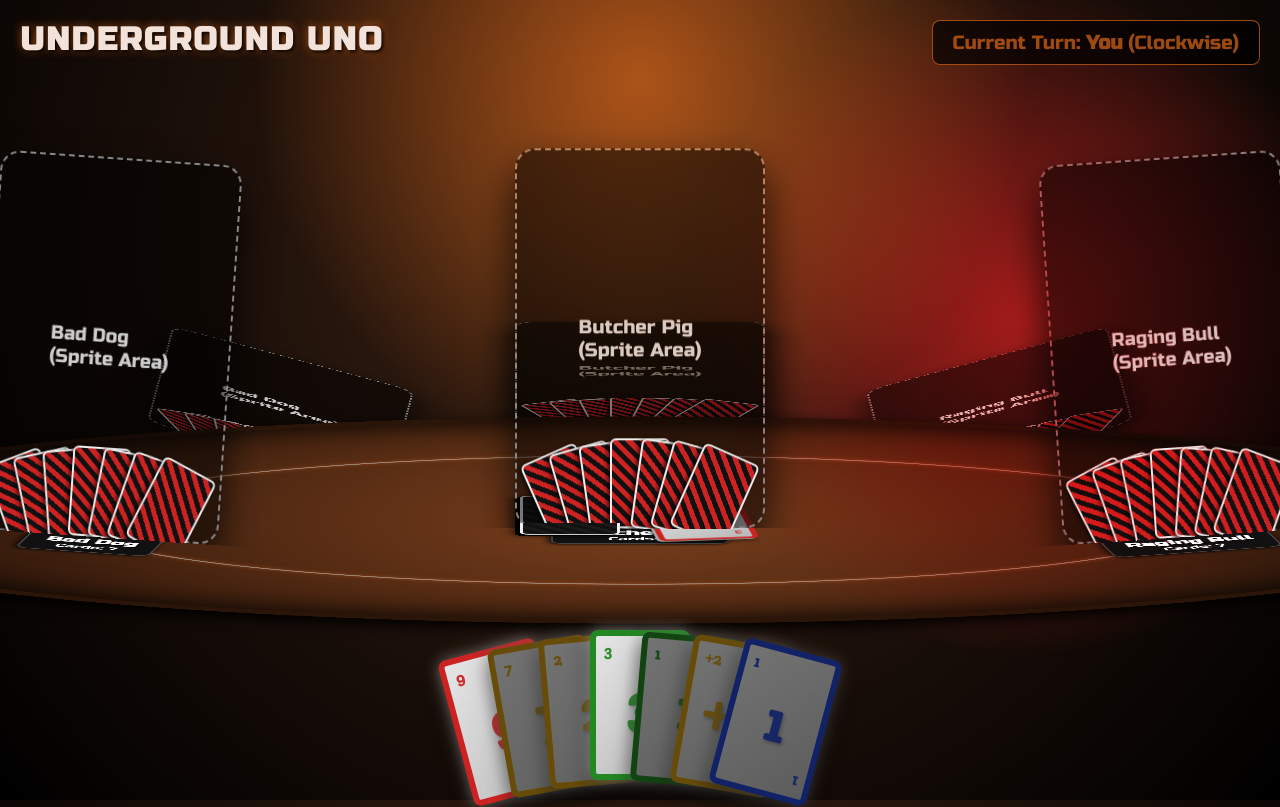
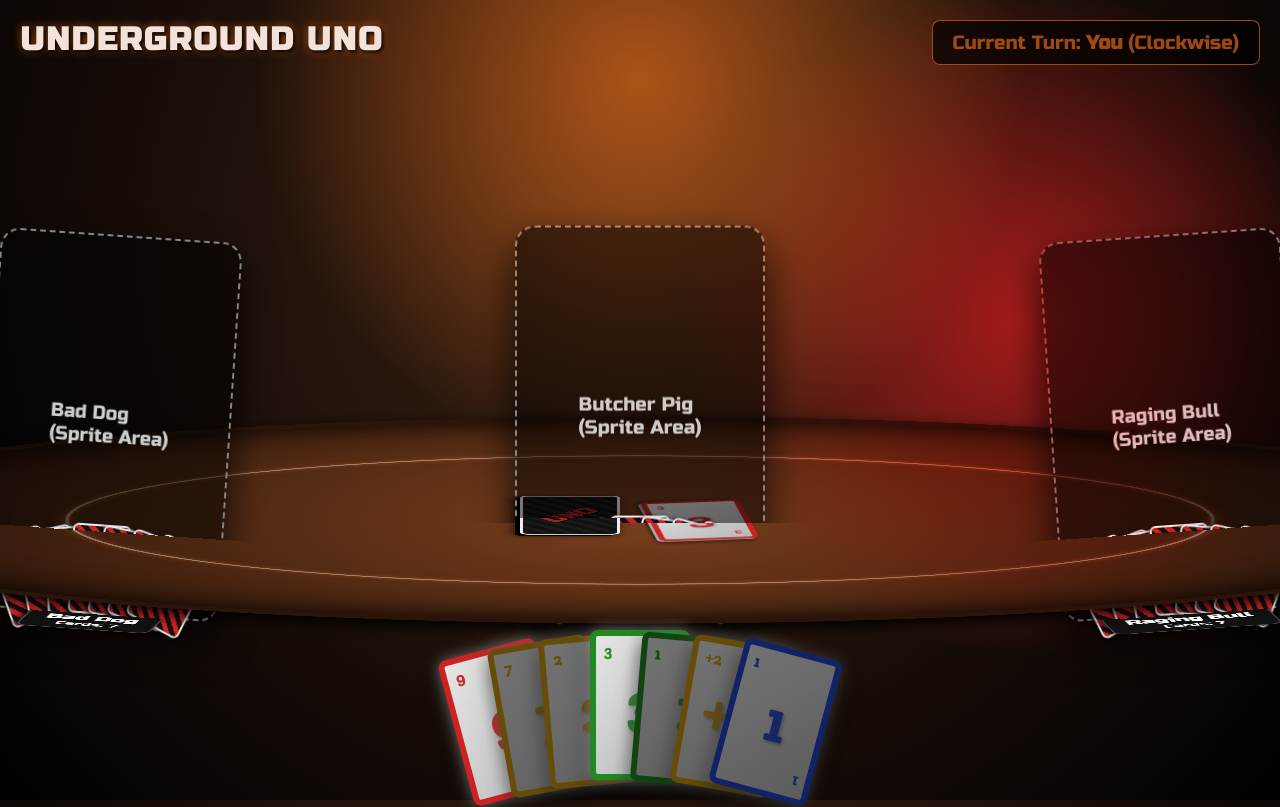
Before and after one commit to Tenko101/birth, a React (Vite) app in the folder poker-uno/: page / in a window 1280 px wide. Shown: the top 807 px of the page. Built offline with nearby package versions, Linux system fonts and the light colour scheme.

Commit message:
Fix duplicate opponents and overlay issues

```diff
--- a/poker-uno/src/App.jsx
+++ b/poker-uno/src/App.jsx
@@ -263,12 +263,6 @@ function App() {
           </div>
         </div>
 
-        <div className="opponents-container">
-          <PlayerSprite name="Bad Dog" cardsCount={hands[1].length} className="left" isActive={turn === 1} />
-          <PlayerSprite name="Butcher Pig" cardsCount={hands[2].length} className="center" isActive={turn === 2} />
-          <PlayerSprite name="Raging Bull" cardsCount={hands[3].length} className="right" isActive={turn === 3} />
-        </div>
-
         <div className={`player-hand-container ${turn === 0 ? 'active-turn' : ''}`}>
           <div className="hand">
             {hands[0].map((card, index) => {
--- a/poker-uno/src/index.css
+++ b/poker-uno/src/index.css
@@ -122,9 +122,9 @@ body {
   transform-style: preserve-3d;
 }
 
-.opponent.left { transform: rotate(15deg); }
-.opponent.right { transform: rotate(-15deg); }
-.opponent.center { transform: translateY(-40px); }
+.opponent.left { transform: rotate(15deg) translateZ(-80px); }
+.opponent.right { transform: rotate(-15deg) translateZ(-80px); }
+.opponent.center { transform: translateY(-40px) translateZ(-80px); }
 
 /* The sprite now STANDS UP from the 3D table surface */
 .player-sprite-placeholder {
```
